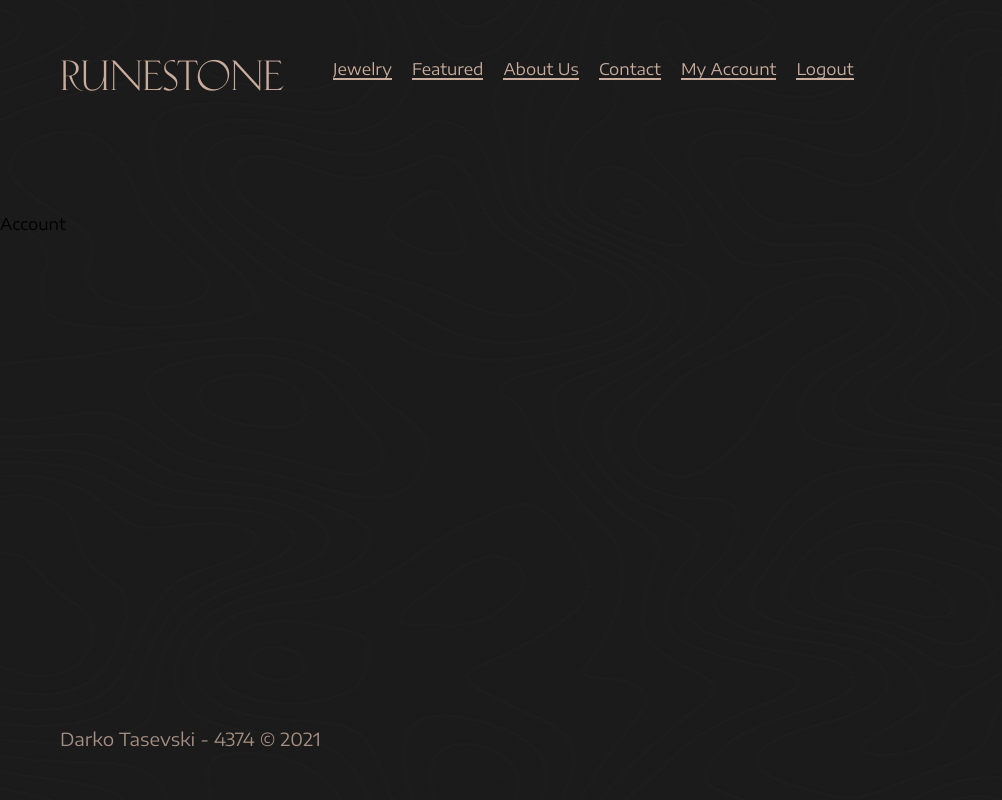
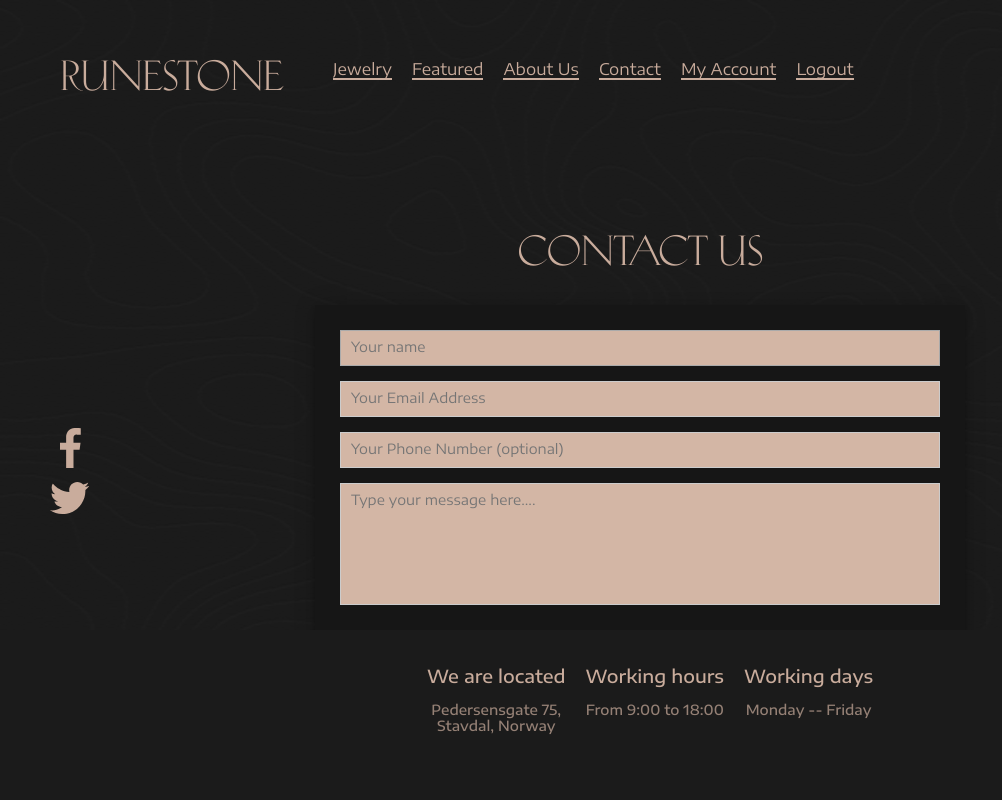
Before and after one commit to darktasevski/IT210-PZ, a PHP site: page /pages/contact.php?success=1 in a window 1280 px wide. Shown: the whole page, without its empty margins (0-1002 px from the left). Run offline with PHP 8.4, Linux system fonts and the light colour scheme.

Commit message:
feature: contact page and favicon

```diff
--- a/public/index.php
+++ b/public/index.php
@@ -9,6 +9,7 @@ define('ROOT_PATH', __DIR__);
           content="width=device-width, user-scalable=no, initial-scale=1.0, maximum-scale=1.0, minimum-scale=1.0">
     <meta http-equiv="X-UA-Compatible" content="ie=edge">
     <title>Runestone | Unique Authentic Jewelry</title>
+    <link rel="shortcut icon" href="favicon.ico" type="image/x-icon"/>
     <link rel="stylesheet" href="./styles/normalize.css">
     <link rel="stylesheet" href="./styles/fonts.css">
     <link rel="stylesheet" href="./styles/main.css">
--- a/public/navigation.php
+++ b/public/navigation.php
@@ -1,5 +1,5 @@
 <header>
-    <h1>RuneStone</h1>
+    <h1><a class="title" href="index.php">RuneStone</a></h1>
     <ul class="nav" aria-roledescription="Navigation">
         <li class="link"><a href="pages/catalog.php">Jewelry</a> </li>
         <li class="link"><a href="pages/featured.php">Featured</a> </li>
--- a/public/pages/about.php
+++ b/public/pages/about.php
@@ -6,6 +6,7 @@
           content="width=device-width, user-scalable=no, initial-scale=1.0, maximum-scale=1.0, minimum-scale=1.0">
     <meta http-equiv="X-UA-Compatible" content="ie=edge">
     <title>Runestone | About Us</title>
+    <link rel="shortcut icon" href="favicon.ico" type="image/x-icon"/>
     <link rel="stylesheet" href="../styles/normalize.css">
     <link rel="stylesheet" href="../styles/fonts.css">
     <link rel="stylesheet" href="../styles/main.css">
--- a/public/pages/account.php
+++ b/public/pages/account.php
@@ -6,6 +6,7 @@
           content="width=device-width, user-scalable=no, initial-scale=1.0, maximum-scale=1.0, minimum-scale=1.0">
     <meta http-equiv="X-UA-Compatible" content="ie=edge">
     <title>Runestone | About Us</title>
+    <link rel="shortcut icon" href="favicon.ico" type="image/x-icon"/>
     <link rel="stylesheet" href="../styles/normalize.css">
     <link rel="stylesheet" href="../styles/fonts.css">
     <link rel="stylesheet" href="../styles/main.css">
--- a/public/pages/catalog.php
+++ b/public/pages/catalog.php
@@ -6,6 +6,7 @@
           content="width=device-width, user-scalable=no, initial-scale=1.0, maximum-scale=1.0, minimum-scale=1.0">
     <meta http-equiv="X-UA-Compatible" content="ie=edge">
     <title>Document</title>
+    <link rel="shortcut icon" href="favicon.ico" type="image/x-icon"/>
     <link rel="stylesheet" href="../styles/normalize.css">
     <link rel="stylesheet" href="../styles/fonts.css">
     <link rel="stylesheet" href="../styles/main.css">
--- a/public/pages/contact.php
+++ b/public/pages/contact.php
@@ -6,9 +6,11 @@
           content="width=device-width, user-scalable=no, initial-scale=1.0, maximum-scale=1.0, minimum-scale=1.0">
     <meta http-equiv="X-UA-Compatible" content="ie=edge">
     <title>Runestone | About Us</title>
+    <link rel="shortcut icon" href="favicon.ico" type="image/x-icon"/>
     <link rel="stylesheet" href="../styles/normalize.css">
     <link rel="stylesheet" href="../styles/fonts.css">
     <link rel="stylesheet" href="../styles/main.css">
+    <link rel="stylesheet" href="../styles/contact.css">
 </head>
 <body>
 <img src="../images/cartographer.png" alt="bg pattern" class="bg_image">
@@ -17,10 +19,48 @@
 
 <main>
     <section class="about">
-        <p>Account</p>
+        <h1>Contact Us</h1>
+            <form id="contact" action="contact.php?success=1" method="POST">
+                <fieldset>
+                    <input placeholder="Your name" type="text" tabindex="1" required autofocus>
+                </fieldset>
+                <fieldset>
+                    <input placeholder="Your Email Address" type="email" tabindex="2" required>
+                </fieldset>
+                <fieldset>
+                    <input placeholder="Your Phone Number (optional)" type="tel" tabindex="3" required>
+                </fieldset>
+                <fieldset>
+                    <textarea placeholder="Type your message here...." tabindex="4" required></textarea>
+                </fieldset>
+                <fieldset>
+                    <button name="submit" type="submit" id="contact-submit" data-submit="...Sending">Submit</button>
+                </fieldset>
+            </form>
+            <?php
+                if (isset($_GET["success"])){
+                    echo "<p class='get_back_msg'>Thank you for contacting us! We'll get back to you as soon as possible.</p>";
+                }
+            ?>
     </section>
+    <aside>
+        <img width="40" height="40" src="../images/facebook.svg" alt="facebook link">
+        <img width="40" height="40" src="../images/twitter.svg" alt="facebook link">
+    </aside>
 </main>
-
-<?php require_once("../common/footer.php") ?>
+            <footer class="contact__footer">
+                <div class="contact__info">
+                    <p>We are located</p>
+                    <p>Pedersensgate 75, <br> Stavdal, Norway</p>
+                </div>
+                <div class="contact__info">
+                    <p>Working hours</p>
+                    <p>From 9:00 to 18:00 <br> </p>
+                </div>
+                <div class="contact__info">
+                    <p>Working days</p>
+                    <p>Monday -- Friday <br></p>
+                </div>
+            </footer>
 </body>
 </html>
--- a/public/pages/featured.php
+++ b/public/pages/featured.php
@@ -6,6 +6,7 @@
           content="width=device-width, user-scalable=no, initial-scale=1.0, maximum-scale=1.0, minimum-scale=1.0">
     <meta http-equiv="X-UA-Compatible" content="ie=edge">
     <title>Runestone | About Us</title>
+    <link rel="shortcut icon" href="favicon.ico" type="image/x-icon"/>
     <link rel="stylesheet" href="../styles/normalize.css">
     <link rel="stylesheet" href="../styles/fonts.css">
     <link rel="stylesheet" href="../styles/main.css">
--- a/public/pages/login.php
+++ b/public/pages/login.php
@@ -6,6 +6,7 @@
           content="width=device-width, user-scalable=no, initial-scale=1.0, maximum-scale=1.0, minimum-scale=1.0">
     <meta http-equiv="X-UA-Compatible" content="ie=edge">
     <title>Runestone | About Us</title>
+    <link rel="shortcut icon" href="favicon.ico" type="image/x-icon"/>
     <link rel="stylesheet" href="../styles/normalize.css">
     <link rel="stylesheet" href="../styles/fonts.css">
     <link rel="stylesheet" href="../styles/main.css">
--- a/public/pages/mod_catalog.php
+++ b/public/pages/mod_catalog.php
@@ -6,6 +6,7 @@
           content="width=device-width, user-scalable=no, initial-scale=1.0, maximum-scale=1.0, minimum-scale=1.0">
     <meta http-equiv="X-UA-Compatible" content="ie=edge">
     <title>Document</title>
+    <link rel="shortcut icon" href="favicon.ico" type="image/x-icon"/>
     <link rel="stylesheet" href="../styles/normalize.css">
     <link rel="stylesheet" href="../styles/fonts.css">
     <link rel="stylesheet" href="../styles/main.css">
--- /dev/null
+++ b/public/styles/contact.css
@@ -0,0 +1,145 @@
+.about {
+    width: 100%;
+    margin: 0 auto;
+    position: relative;
+    display: flex;
+    justify-content: center;
+    align-items: center;
+    flex-direction: column;
+}
+
+#contact {
+    width: 600px;
+    color: #C9AC9C;
+    background: #161616;
+    padding: 25px;
+    box-shadow: 0 0 20px 0 rgba(0, 0, 0, 0.2), 0 5px 5px 0 rgba(0, 0, 0, 0.24);
+}
+
+fieldset {
+    border: medium none !important;
+    margin: 0 0 10px;
+    width: 100%;
+    max-width: 100%;
+    padding: 0;
+    position: relative;
+    display: flex;
+}
+
+fieldset input[type="text"],
+fieldset input[type="tel"],
+fieldset input[type="email"],
+fieldset input[type="url"],
+fieldset textarea {
+    flex-grow: 1;
+    position: relative;
+    color: #161616;
+    border: 1px solid #ccc;
+    background: #D3B6A5;
+    margin: 0 0 5px;
+    padding: 10px;
+}
+
+fieldset input[type="text"]:hover,
+fieldset input[type="tel"]:hover,
+fieldset input[type="email"]:hover,
+fieldset input[type="url"]:hover,
+fieldset textarea:hover {
+    transition: border-color 0.3s ease-in-out;
+    border: 1px solid #fff;
+}
+
+fieldset textarea {
+    height: 100px;
+    max-width: 100%;
+    resize: none;
+}
+
+#contact button[type="submit"] {
+    font-family: 'Encode Sans Expanded SemiBold', sans-serif;
+    cursor: pointer;
+    width: 50%;
+    border: none;
+    background: #161616;
+    color: #FFF;
+    margin: 0 auto;
+    padding: 10px;
+    font-size: 15px;
+}
+
+#contact button[type="submit"]:hover {
+    background: #2F2424;
+    -webkit-transition: background 0.3s ease-in-out;
+    -moz-transition: background 0.3s ease-in-out;
+    transition: background-color 0.3s ease-in-out;
+}
+
+#contact input:focus,
+#contact textarea:focus {
+    outline: 0;
+    border: 1px solid #aaa;
+}
+
+::-webkit-input-placeholder,
+:-moz-placeholder,
+::-moz-placeholder,
+:-ms-input-placeholder {
+    color: #888;
+}
+
+.get_back_msg {
+    min-height: 20px;
+    color: #C9AC9C;
+    text-align: center;
+    font-family: 'Encode Sans Expanded Medium', sans-serif;
+}
+
+footer.contact__footer {
+    background: #1B1B1B;
+    width: 100%;
+    height: 130px;
+    opacity: 1;
+    left: 0;
+    bottom: 0;
+    padding: 20px;
+    display: flex;
+    justify-content: center;
+}
+
+.contact__footer > * {
+    margin-right: 20px;
+}
+
+.contact__footer .contact__info p{
+    font-family: 'Encode Sans Expanded Medium', sans-serif;
+    text-align: center;
+    margin-bottom: 5px;
+}
+
+.contact__footer .contact__info p:nth-of-type(2){
+    font-family: 'Encode Sans Expanded Medium', sans-serif;
+    text-align: center;
+    font-size: 14px;
+    opacity: 0.7;
+}
+
+aside {
+    position: absolute;
+    left: 50px;
+    top: 40%;
+    display: flex;
+    flex-direction: column;
+}
+
+aside img {
+    animation: transform 1s linear;
+    cursor: pointer;
+}
+
+aside img:hover {
+    transform: scale(1.1);
+}
+
+aside > * {
+    margin-top: 10px;
+}
--- a/public/styles/fonts.css
+++ b/public/styles/fonts.css
@@ -10,7 +10,7 @@
 }
 
 @font-face {
-    font-family: 'Encode_Sans_expandedmedium';
+    font-family: 'Encode Sans Expanded Medium';
     src: url('../fonts/encodesansexpanded-medium-webfont.woff2') format('woff2'),
     url('../fonts/EncodeSansExpanded-Medium.ttf') format('truetype'),
     url('../fonts/encodesansexpanded-medium-webfont.woff') format('woff');
@@ -20,7 +20,7 @@
 }
 
 @font-face {
-    font-family: 'Encode_Sans_expandedregular';
+    font-family: 'Encode Sans Expanded Regular';
     src: url('../fonts/encodesansexpanded-regular-webfont.woff2') format('woff2'),
     url('../fonts/EncodeSansExpanded-Regular.ttf') format('truetype'),
     url('../fonts/encodesansexpanded-regular-webfont.woff') format('woff');
@@ -30,7 +30,7 @@
 }
 
 @font-face {
-    font-family: 'Encode_Sans_expandedsemibold';
+    font-family: 'Encode Sans Expanded SemiBold';
     src: url('../fonts/encodesansexpanded-semibold-webfont.woff2') format('woff2'),
     url('../fonts/EncodeSansExpanded-SemiBold.ttf') format('truetype'),
     url('../fonts/encodesansexpanded-semibold-webfont.woff') format('woff');
@@ -45,5 +45,12 @@ h1, h2, h3 {
 }
 
 p, a {
-    font-family: 'Encode_Sans_expandedregular', sans-serif;
+    font-family: 'Encode Sans Expanded Regular', sans-serif;
 }
+
+input[type="text"],
+input[type="email"],
+input[type="tel"],
+textarea {
+    font: 14px "Encode Sans Expanded Regular", Helvetica, Arial, sans-serif;
+}
--- a/public/styles/main.css
+++ b/public/styles/main.css
@@ -135,8 +135,12 @@ footer {
     border-bottom: 2px solid #C9AC9C;
 }
 
-
-
+.title {
+    color: inherit;
+    font-size: inherit;
+    font-family: inherit;
+    text-decoration: none;
+}
 
 /* Helper classes */
 
```
Also changed, not shown: README.md, public/favicon.ico (added), public/images/facebook.svg (added), public/images/twitter.svg (added).
